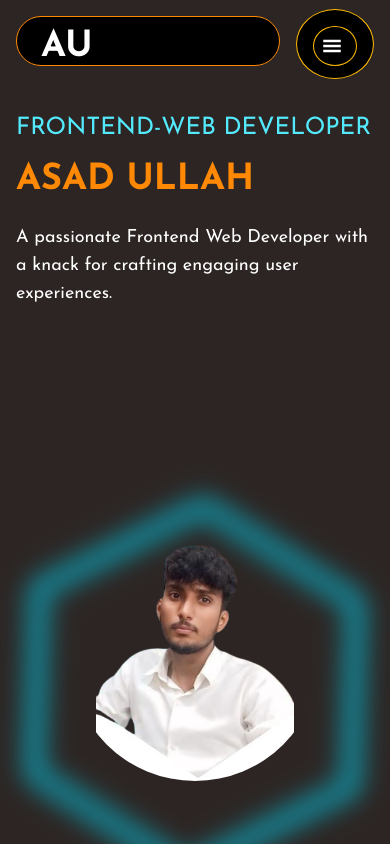
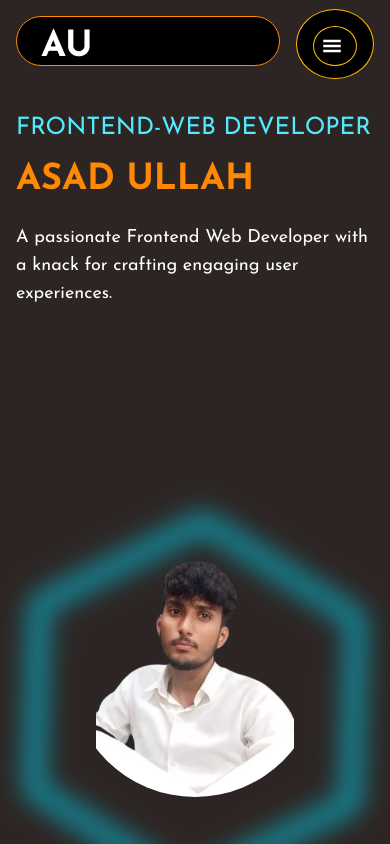
Before and after one commit to itxraoAsad/Asad-portfolio, a React (Vite) app: page / in a window 390 px wide. Shown: the top 844 px of the page. Built offline with nearby package versions, Linux system fonts and the light colour scheme.

Commit message:
Update portfolio

```diff
--- a/src/components/herosection/HeroPic.jsx
+++ b/src/components/herosection/HeroPic.jsx
@@ -11,7 +11,7 @@ const HeroPic = () => {
       initial='hidden'
       whileInView='show'
       viewport={{ once: true, amount: 0.3 }}
-      className='relative flex items-center justify-center w-full h-[600px] max-[600px]:h-[600px]  overflow-hidden'
+      className='relative flex items-center justify-center w-full h-[600px] max-[600px]:h-[600px]  overflow-hidden max-[400px]:mt-4 '
     >
       <img
         src={HexaPic}
--- a/src/components/navbar/navbarLogo.jsx
+++ b/src/components/navbar/navbarLogo.jsx
@@ -4,7 +4,7 @@ const navbarlogo = () => {
   return (
     <div>
         <h1 className='text-2xl text-lightBrown  max-sm:hidden  lg:block min-[640px]:hidden max-[1078px]:hidden'>Asad Ullah</h1>
-        <h1 className='text-4xl text-lightBrown font-extrabold max-sm:block lg:hidden md:block max-[400px]:mt-3'>AU</h1>
+        <h1 className='text-4xl text-lightBrown font-extrabold max-sm:block lg:hidden md:block max-[400px]:pt-3'>AU</h1>
 
     </div>
   )
```
